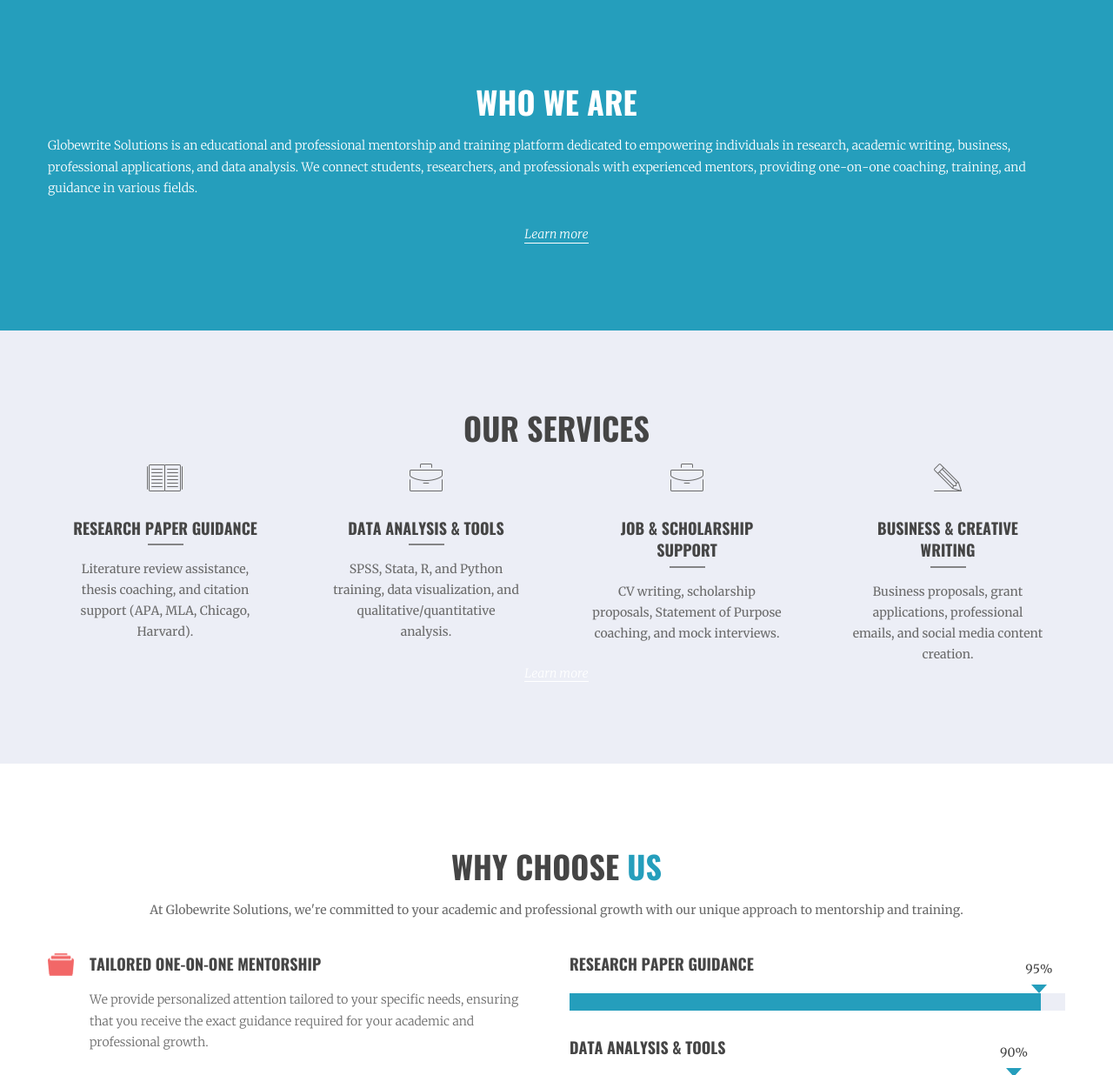
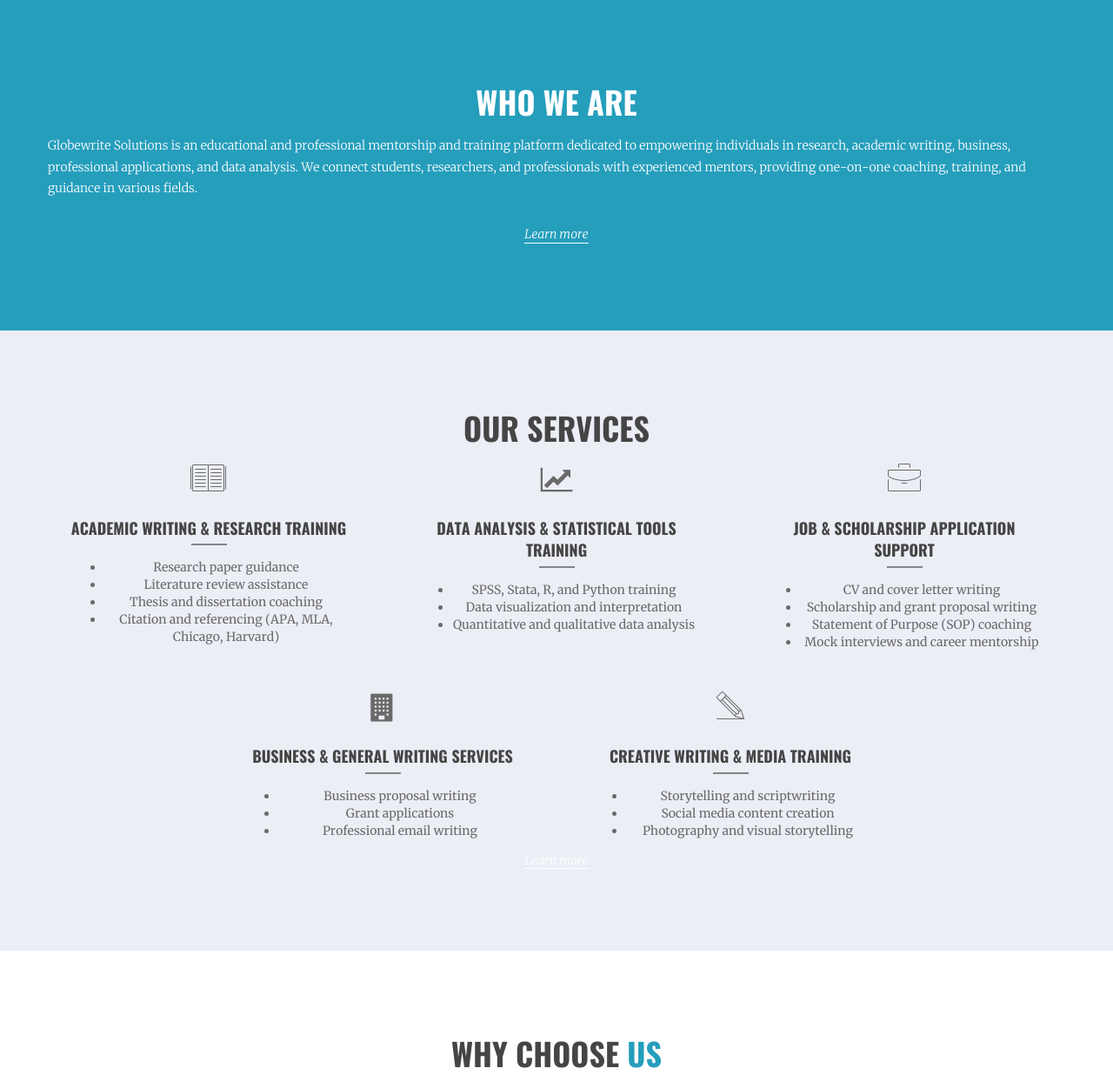
Before and after one commit to Emmanuel-Begati/global_solutions, a Django app: page / in a window 1280 px wide. Shown: the part 801-2037 px from the top of the page at 87% size. Run offline with Django 5.2, Linux system fonts and the light colour scheme; some libraries are stand-ins or nearby versions.

Commit message:
edited the services section

```diff
--- a/website/templates/website/index.html
+++ b/website/templates/website/index.html
@@ -79,32 +79,59 @@
         <div class="overview-wrapper">
             <div class="container">
                 <h2>OUR SERVICES</h2>
-                        {% comment %} <p>We offer specialized mentorship and training to help you excel in your academic and professional endeavors.</p> {% endcomment %}
                 <div class="row">
-                        <div class="col-sm-3 overview-block">
+                    <div class="col-sm-4 overview-block">
                         <i class="icons"><span aria-hidden="true" class="icon-book-open"></span></i>
-                            <h3>Research Paper Guidance</h3>
-                            <p>Literature review assistance, thesis coaching, and citation support (APA, MLA, Chicago, Harvard).</p>
+                        <h3>Academic Writing & Research Training</h3>
+                        <ul>
+                            <li>Research paper guidance</li>
+                            <li>Literature review assistance</li>
+                            <li>Thesis and dissertation coaching</li>
+                            <li>Citation and referencing (APA, MLA, Chicago, Harvard)</li>
+                        </ul>
                     </div>
-                        <div class="col-sm-3 overview-block">
+                    <div class="col-sm-4 overview-block">
+                        <i class="icons"><span aria-hidden="true" class="fa fa-line-chart"></span></i>
+                        <h3>Data Analysis & Statistical Tools Training</h3>
+                        <ul>
+                            <li>SPSS, Stata, R, and Python training</li>
+                            <li>Data visualization and interpretation</li>
+                            <li>Quantitative and qualitative data analysis</li>
+                        </ul>
+                    </div>
+                    <div class="col-sm-4 overview-block">
                         <i class="icons"><span aria-hidden="true" class="icon-briefcase"></span></i>
-                            <h3>Data Analysis & Tools</h3>
-                            <p>SPSS, Stata, R, and Python training, data visualization, and qualitative/quantitative analysis.</p>
+                        <h3>Job & Scholarship Application Support</h3>
+                        <ul>
+                            <li>CV and cover letter writing</li>
+                            <li>Scholarship and grant proposal writing</li>
+                            <li>Statement of Purpose (SOP) coaching</li>
+                            <li>Mock interviews and career mentorship</li>
+                        </ul>
                     </div>
-                        <div class="col-sm-3 overview-block">
-                            <i class="icons"><span aria-hidden="true" class="icon-briefcase"></span></i>
-                            <h3>Job & Scholarship Support</h3>
-                            <p>CV writing, scholarship proposals, Statement of Purpose coaching, and mock interviews.</p>
                 </div>
-                        <div class="col-sm-3 overview-block">
+                <div class="row" style="margin-top: 30px;">
+                    <div class="col-sm-4 col-sm-offset-2 overview-block">
+                        <i class="icons"><span aria-hidden="true" class="fa fa-building"></span></i>
+                        <h3>Business & General Writing Services</h3>
+                        <ul>
+                            <li>Business proposal writing</li>
+                            <li>Grant applications</li>
+                            <li>Professional email writing</li>
+                        </ul>
+                    </div>
+                    <div class="col-sm-4 overview-block">
                         <i class="icons"><span aria-hidden="true" class="icon-pencil"></span></i>
-                            <h3>Business & Creative Writing</h3>
-                            <p>Business proposals, grant applications, professional emails, and social media content creation.</p>
+                        <h3>Creative Writing & Media Training</h3>
+                        <ul>
+                            <li>Storytelling and scriptwriting</li>
+                            <li>Social media content creation</li>
+                            <li>Photography and visual storytelling</li>
+                        </ul>
                     </div>
                 </div>
             </div>
             <a href="{% url 'services' %}" class="learn-more-link">Learn more</a>
-
         </div>
         <!-- Services end-->
         <!-- Notes and Skills -->
```
Lines whose indentation alone changed are shown as unchanged.
